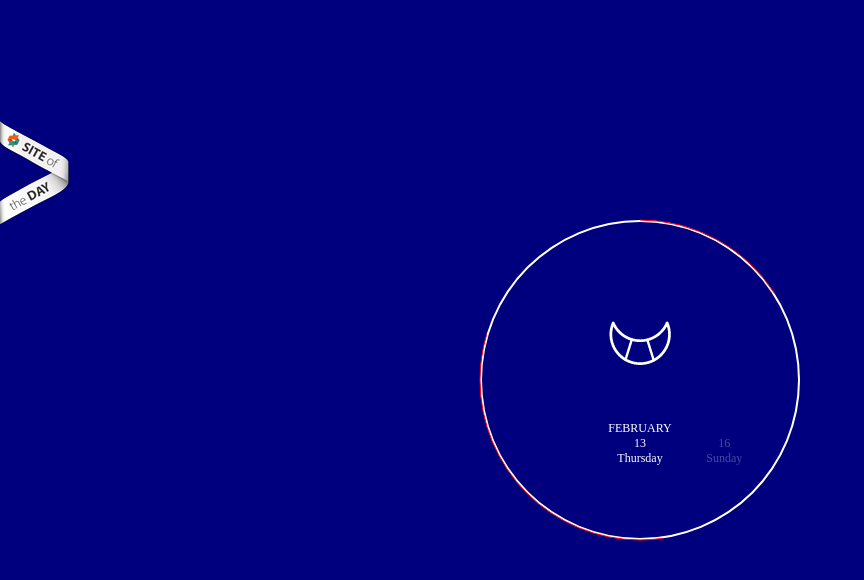
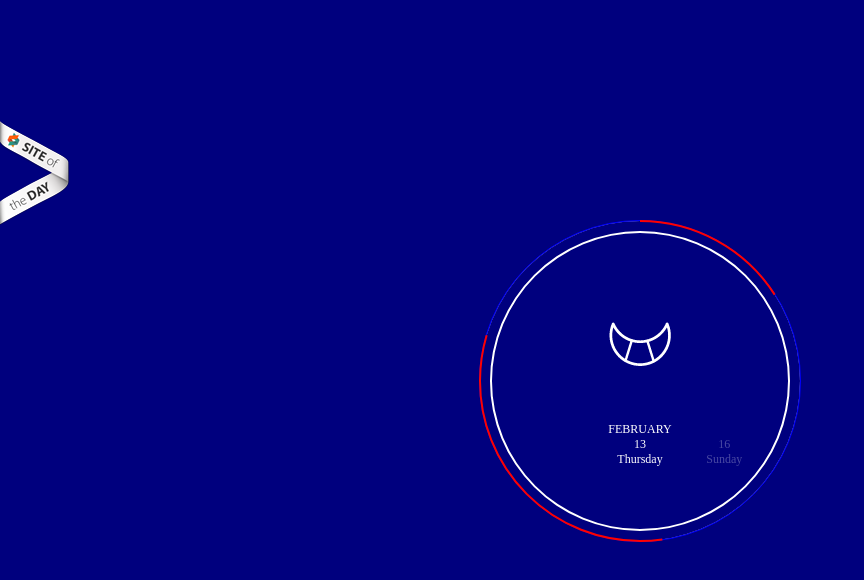
Before and after one commit to vladun13/lovedays, a plain HTML site: page index.html in a window 1280 px wide. Shown: the whole page, without its empty margins (0-864 px from the left). Drawn offline with Linux system fonts and the light colour scheme.

Commit message:
lovedays.org

```diff
--- a/index.html
+++ b/index.html
@@ -15,7 +15,7 @@
 	<main>
 		<div class="main_block" id="loader">
 			<svg id="circle" width="40vh" height="40vh">
-				<circle cx="20vh" cy="20vh" r="calc(20vh)" stroke="red" stroke-width="1px" stroke-dasharray="320" stroke-dashoffset="320" fill="none"></circle>
+				<circle cx="20vh" cy="20vh" r="calc(20vh)" stroke="red" stroke-width="2px" stroke-dasharray="320" stroke-dashoffset="320" fill="none"></circle>
 			</svg>
 			<img src="image/load-more.png" alt="" id="round">
 			<div id="pictures-slide"></div>
--- a/style.css
+++ b/style.css
@@ -49,8 +49,8 @@ body {
 	left: 50%;
 	transform: translateX(-50%);
 	bottom: 0;
-	box-shadow:  inset 0px 0px 0px 2px rgba(255,255,255,1);
-	/*border: 2px solid;*/
+	box-shadow:  inset 0px 0px 0px 10px #00007E, inset 0 0 0 12px rgba(255,255,255,1);
+	border: 1px solid blue;
 	border-radius: 50%;
 	width: 40vh;
 	height: 40vh;
```
